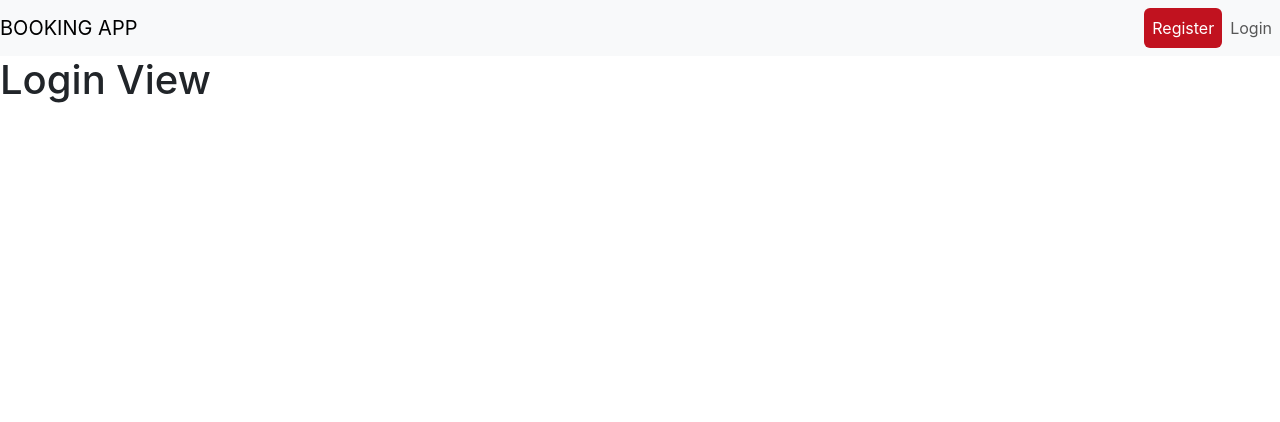
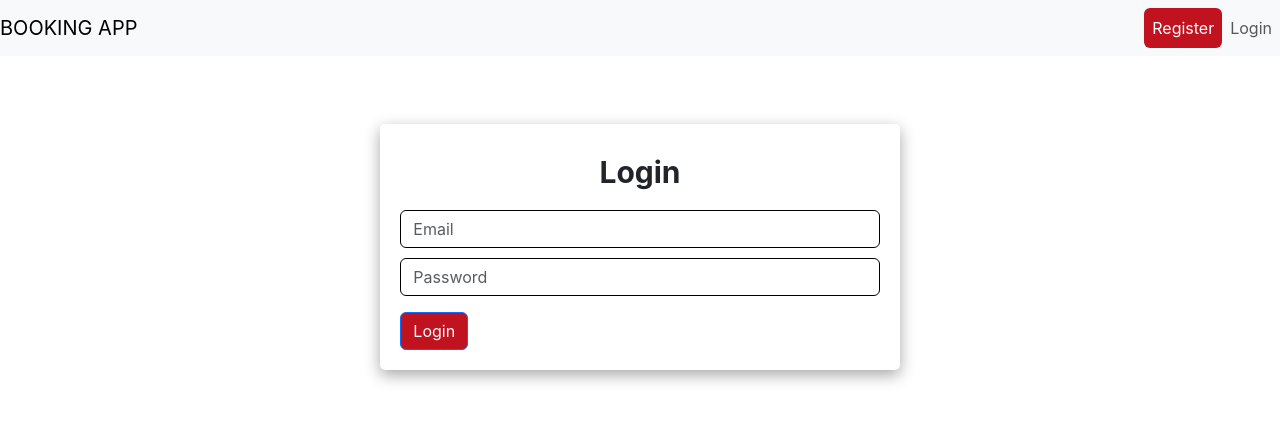
Before and after one commit to PrzemekNiton/hotel-booking, a React (Create React App) app in the folder client/: page /login in a window 1280 px wide. Shown: the top 422 px of the page. Built offline with nearby package versions, Linux system fonts and the light colour scheme.

Commit message:
add login panel fornt

```diff
--- a/client/src/index.css
+++ b/client/src/index.css
@@ -41,3 +41,16 @@
   border-radius: 5px !important;
   padding: 20px !important;
 }
+
+input{
+  box-shadow: none !important;
+  margin-top: 10px;
+  border: 1px solid black !important;
+}
+
+h2{
+  font-size: 30px !important;
+  padding: 10px;
+  font-weight: bold !important;
+  text-align: center;
+}
--- a/client/src/screens/LoginView.js
+++ b/client/src/screens/LoginView.js
@@ -1,11 +1,34 @@
-import React from 'react'
+import React, { useState } from 'react';
 
 function LoginView() {
+    const [email, setEmail] = useState('');
+    const [password, setPassword] = useState('');
+
+    function login() {
+            const user = {
+                email,
+                password,
+            };
+            console.log(user);
+
+    }
+
     return (
         <div>
-            <h1>Login View</h1>
+            <div className="row justify-content-center mt-5">
+                <div className="col-md-5">
+                    <div className='bs'>
+                        <h2>Login</h2>
+                        <input type='text' className='form-control' placeholder='Email'
+                            value={email} onChange={(e) => { setEmail(e.target.value) }} />
+                        <input type='password' className='form-control' placeholder='Password'
+                            value={password} onChange={(e) => { setPassword(e.target.value) }} />
+                        <button className='btn btn-primary mt-3' onClick={login}>Login</button>
+                    </div>
+                </div>
+            </div>
         </div>
-    )
+    );
 }
 
-export default LoginView
+export default LoginView;
--- a/client/src/screens/RegisterView.js
+++ b/client/src/screens/RegisterView.js
@@ -24,8 +24,8 @@
         <div>
             <div className="row justify-content-center mt-5">
                 <div className="col-md-5">
-                    <div>
-                        <h1>Register</h1>
+                    <div className='bs'>
+                        <h2>Register</h2>
                         <input type='text' className='form-control' placeholder='Name'
                             value={name} onChange={(e) => { setName(e.target.value) }} />
                         <input type='text' className='form-control' placeholder='Email'
@@ -35,7 +35,7 @@
                         <input type='password' className='form-control' placeholder='Confirm password'
                             value={confirmPassword} onChange={(e) => { setConfirmPassword(e.target.value) }} />
 
-                        <button className='btn bt-primary' onClick={register}>Register</button>
+                        <button className='btn btn-primary mt-3' onClick={register}>Register</button>
                     </div>
                 </div>
             </div>
```
